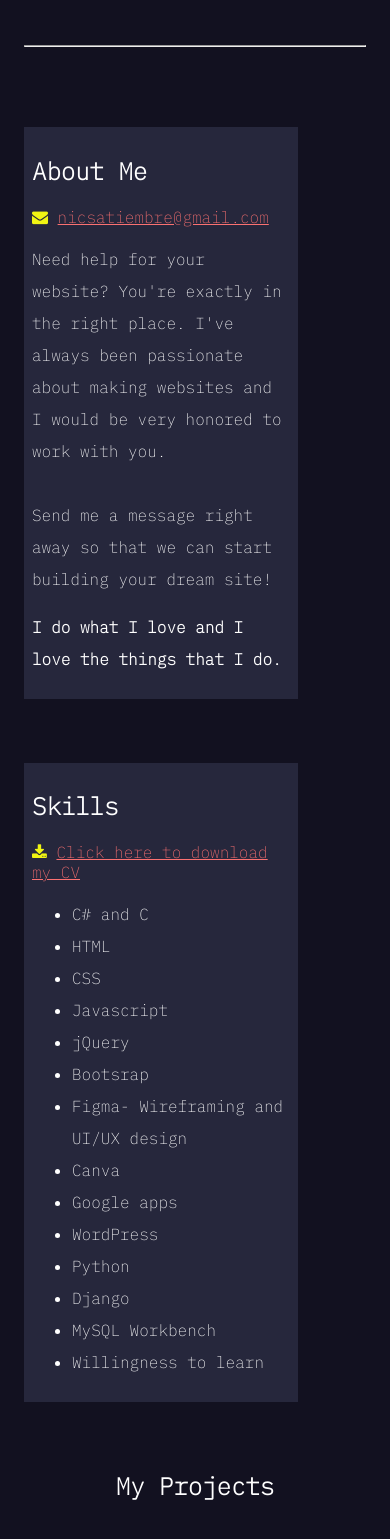
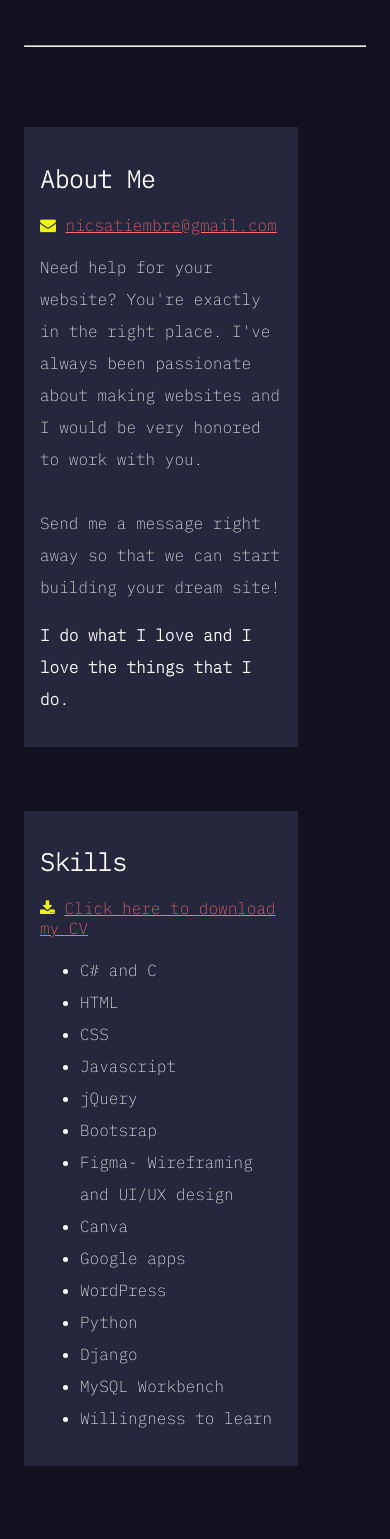
Before and after one commit to LeNikki/My-Portfolio-2022, a plain HTML site: page index.html in a window 390 px wide. Shown: the part 850-2389 px from the top of the page. Drawn offline with Linux system fonts and the light colour scheme.

Commit message:
Update extra_small.css
changed about me and skills padding to 1em

```diff
--- a/css/extra_small.css
+++ b/css/extra_small.css
@@ -10,10 +10,10 @@
 
     }
     .about-me{
-        padding: .5em;
+        padding: 1em;
     }
     .skills{
-        padding: .5em;
+        padding: 1em;
     }
 
 }
```
